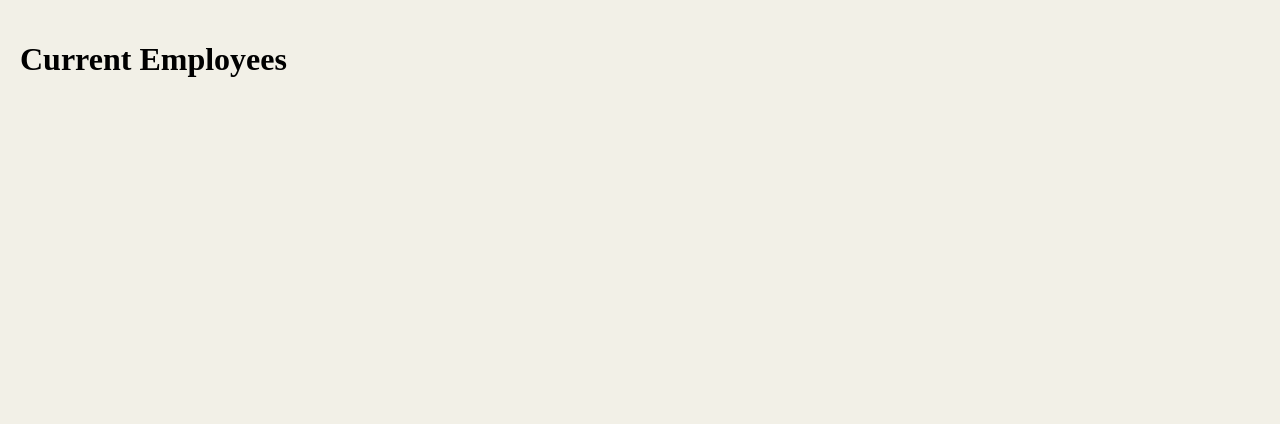
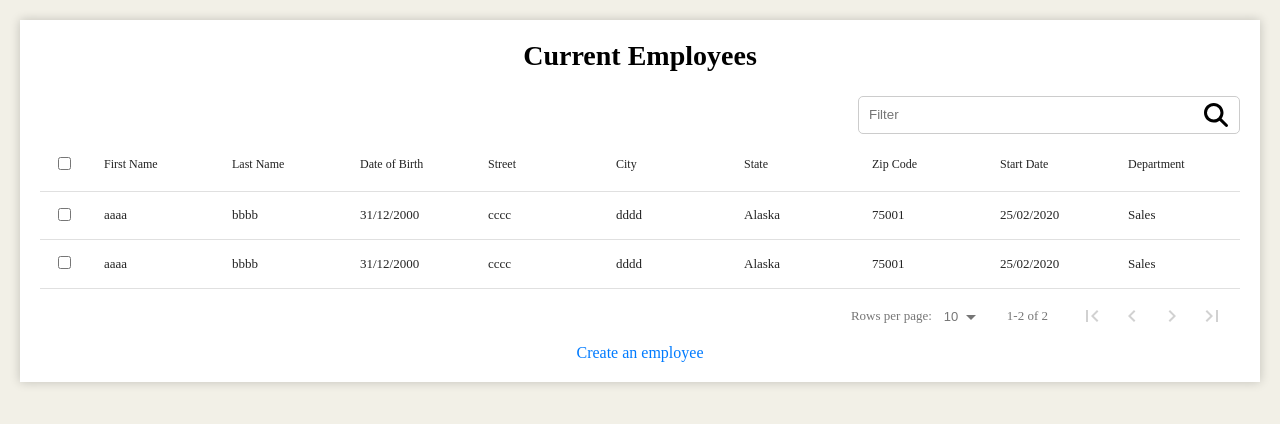
Before and after one commit to EsseB92/OCReactProjet14_HRnet, a React (Vite) app: page /currentEmployee in a window 1280 px wide. Shown: the top 424 px of the page. Built offline with nearby package versions, Linux system fonts and the light colour scheme.

Commit message:
Création de la page EmployeeList

```diff
--- a/src/pages/EmployeeList.jsx/index.jsx
+++ b/src/pages/EmployeeList.jsx/index.jsx
@@ -1,9 +1,124 @@
-import React from "react";
+import React, { useEffect, useState } from "react";
+import { useDispatch, useSelector } from "react-redux";
+import Table from "../../components/Table";
+import styles from "./index.module.css";
+import Search from "../../assets/search.svg";
+import { deleteEmployees } from "../../features/employees/employeesSlice";
+import { Link } from "react-router-dom";
+
+const columns = [
+  {
+    name: "First Name",
+    selector: (row) => row.firstName,
+    sortable: true,
+  },
+  {
+    name: "Last Name",
+    selector: (row) => row.lastName,
+    sortable: true,
+  },
+  {
+    name: "Date of Birth",
+    selector: (row) => row.birthDate,
+    sortable: true,
+  },
+  {
+    name: "Street",
+    selector: (row) => row.street,
+    sortable: true,
+  },
+  {
+    name: "City",
+    selector: (row) => row.city,
+    sortable: true,
+  },
+  {
+    name: "State",
+    selector: (row) => row.state,
+    sortable: true,
+  },
+  {
+    name: "Zip Code",
+    selector: (row) => row.zipCode,
+    sortable: true,
+  },
+  {
+    name: "Start Date",
+    selector: (row) => row.startDate,
+    sortable: true,
+  },
+  {
+    name: "Department",
+    selector: (row) => row.department,
+    sortable: true,
+  },
+];
 
 const EmployeeList = () => {
+  const employees = useSelector((state) => state.employees);
+  const data = employees.employees;
+  const dispatch = useDispatch();
+
+  const [records, setRecords] = useState(data);
+  const [selectedRows, setSelectedRows] = useState([]);
+
+  const handleFilter = (event) => {
+    event.preventDefault();
+
+    const searchText = event.target.value.trim().toLowerCase();
+
+    const newData = data.filter((row) => {
+      const employeeDataString = Object.values(row).join(" ").toLowerCase();
+      return employeeDataString.includes(searchText);
+    });
+
+    setRecords(newData);
+  };
+
+  const handleDelete = (event) => {
+    event.preventDefault();
+    dispatch(deleteEmployees(selectedRows.map((employee) => employee.id)));
+  };
+
+  useEffect(() => {
+    setRecords(data);
+  }, [data]);
+
+  useEffect(() => {
+    setRecords(data);
+  }, [data]);
+
   return (
-    <div>
-      <h1>Current Employees</h1>
+    <div className={styles.container}>
+      <h1 className={styles.title}>Current Employees</h1>
+      <div style={{ position: "relative" }}>
+        <div className={styles.search}>
+          <img className={styles.icon} src={Search} alt="" />
+          <input
+            className={styles.input}
+            type="text"
+            onChange={handleFilter}
+            placeholder="Filter"
+          />
+        </div>
+
+        <Table
+          columns={columns}
+          data={records}
+          setSelectedRows={setSelectedRows}
+        ></Table>
+        {records && selectedRows.length > 0 && (
+          <button
+            onClick={handleDelete}
+            style={{ position: "absolute", bottom: "20px" }}
+          >
+            Delete
+          </button>
+        )}
+      </div>
+      <Link to="/" relative="path" className={styles.link}>
+        Create an employee
+      </Link>
     </div>
   );
 };
--- /dev/null
+++ b/src/pages/EmployeeList.jsx/index.module.css
@@ -0,0 +1,47 @@
+.container {
+  width: 1200px;
+  min-width: 500px;
+  margin: auto;
+  padding: 20px;
+  background-color: #fff;
+  box-shadow: 0 0 10px rgba(0, 0, 0, 0.2);
+  vertical-align: middle;
+}
+
+.title {
+  font-size: 28px;
+  margin-top: 0;
+  text-align: center;
+}
+
+.search {
+  position: relative;
+  height: 3rem;
+  display: flex;
+  justify-content: right;
+  align-items: center;
+}
+
+.icon {
+  height: 1.5rem;
+  position: absolute;
+  top: 50%;
+  bottom: 50%;
+  transform: translate(-50%, -50%);
+}
+
+.input {
+  padding: 10px;
+  border: 1px solid #ccc;
+  border-radius: 5px;
+  height: 1rem;
+  width: 30%;
+  min-width: 200px;
+}
+
+.link {
+  display: block;
+  text-align: center;
+  text-decoration: none;
+  color: #007bff;
+}
```
